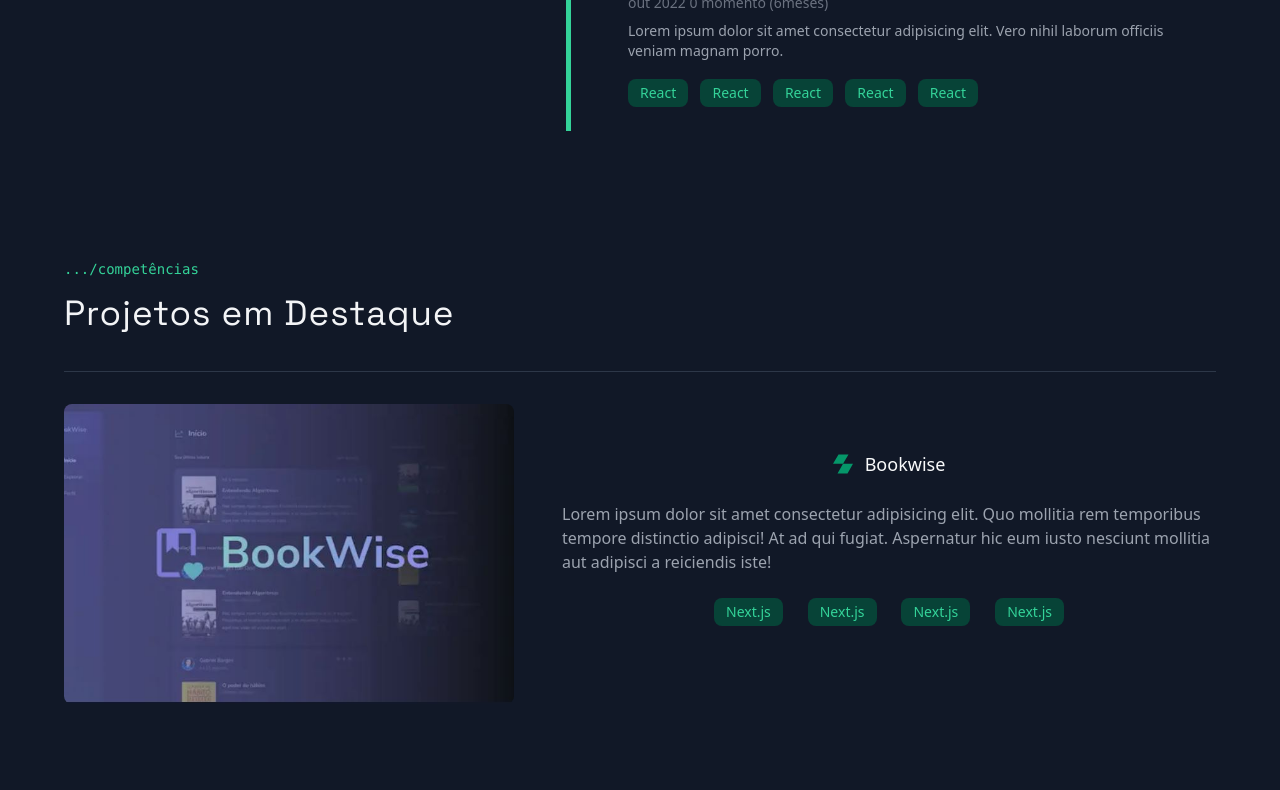
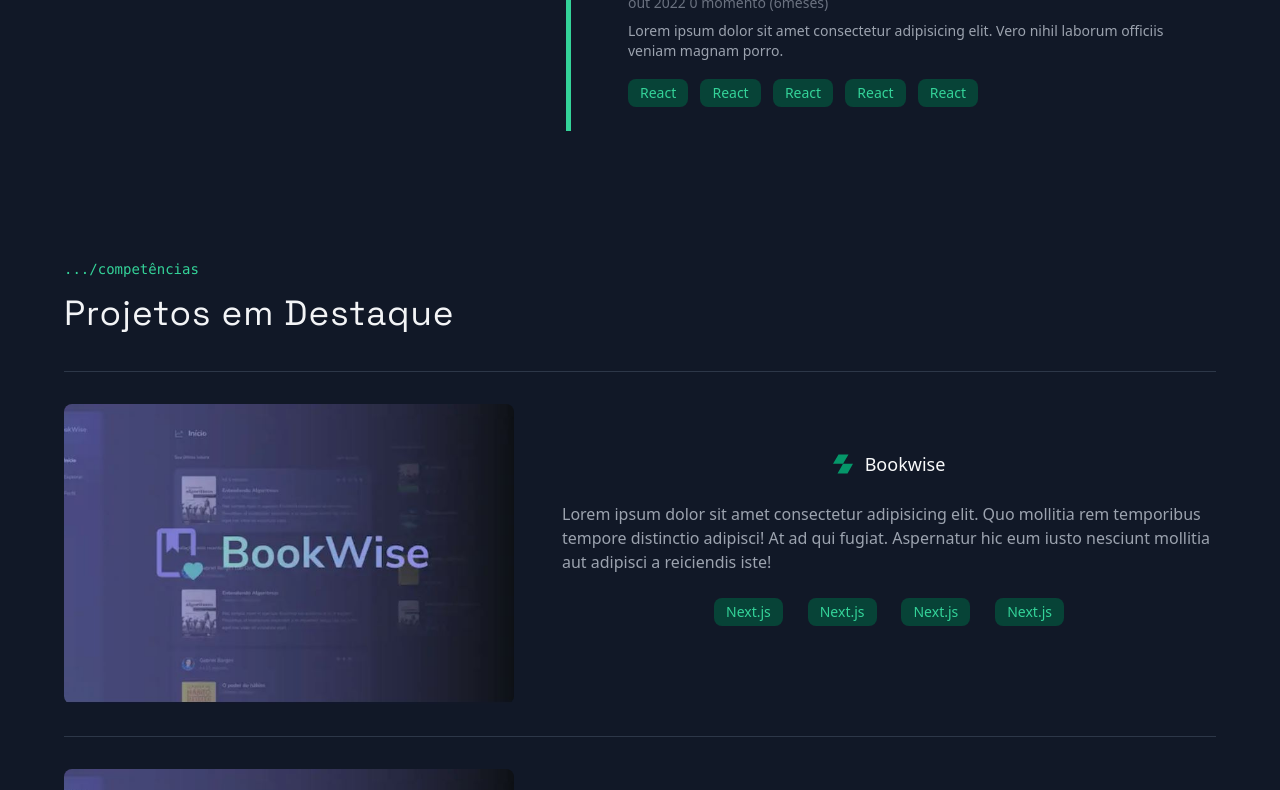
Before and after one commit to ziembick/ziembick-portfolio, a Next.js app: page / in a window 1280 px wide. Shown: the part 2000-2790 px from the top of the page. Before the commit the page ends 2768 px from the top, so only its background shows below. Built offline with nearby package versions, Linux system fonts and the light colour scheme.

Commit message:
project card

```diff
--- a/src/app/components/pages/home/highlighlighted-projects/highlight.sass
+++ b/src/app/components/pages/home/highlighlighted-projects/highlight.sass
@@ -9,3 +9,9 @@
   flex-direction: column
   align-items: center
   max-width: 1200px
+
+.project-container
+  display: flex
+  flex-direction: column
+  align-items: center
+  justify-content: flex-start
--- a/src/app/components/pages/home/highlighlighted-projects/index.tsx
+++ b/src/app/components/pages/home/highlighlighted-projects/index.tsx
@@ -11,8 +11,11 @@
     <section className="container py-16">
       <SectionTitle subtitle="competências" title="Projetos em Destaque" />
       <HorizontalDivider />
-      <div>
+      <div className="project-container">
         <ProjectCard />
+        <HorizontalDivider />
+        <ProjectCard />
+
       </div>
     </section>
   );
```
